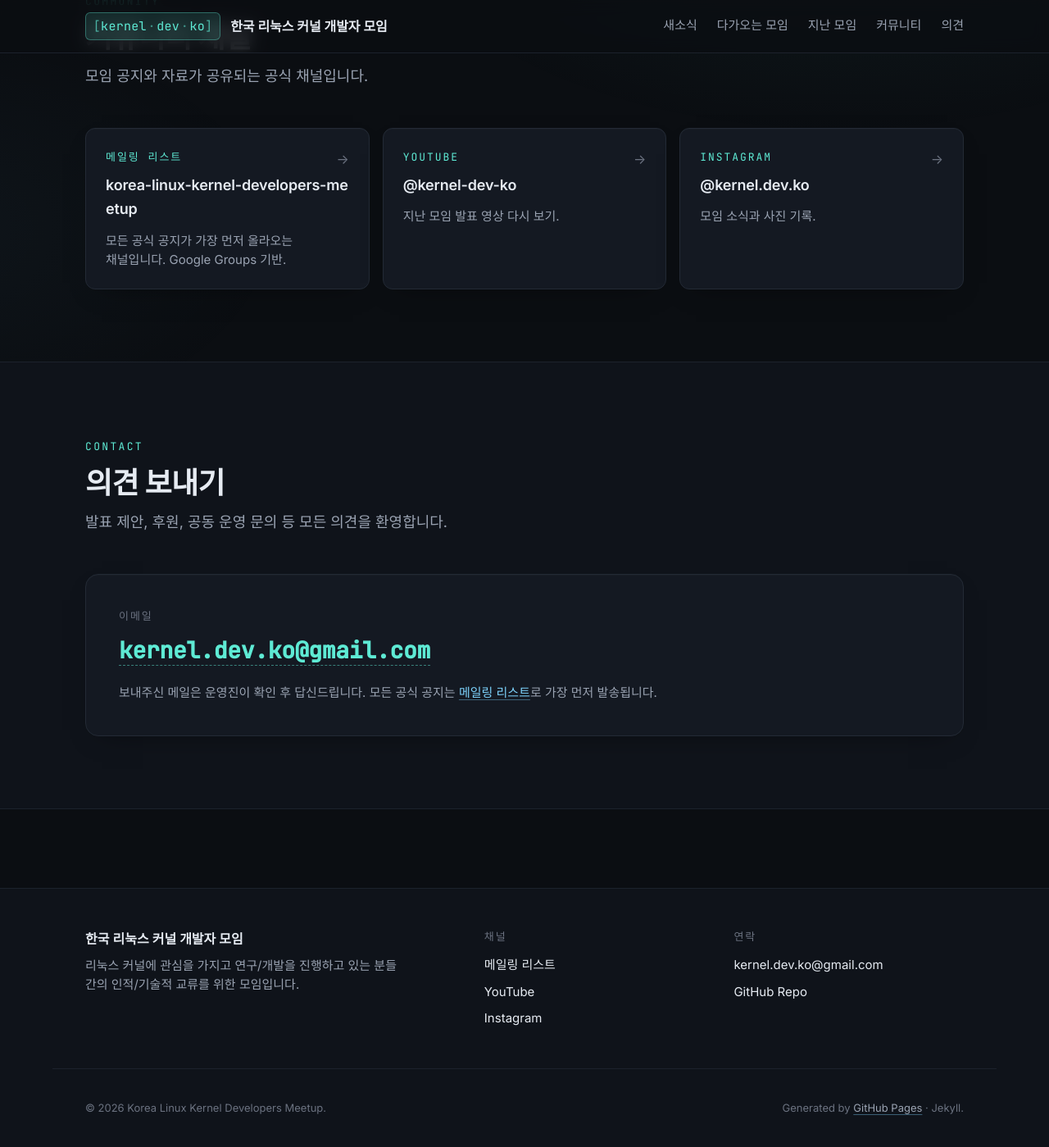
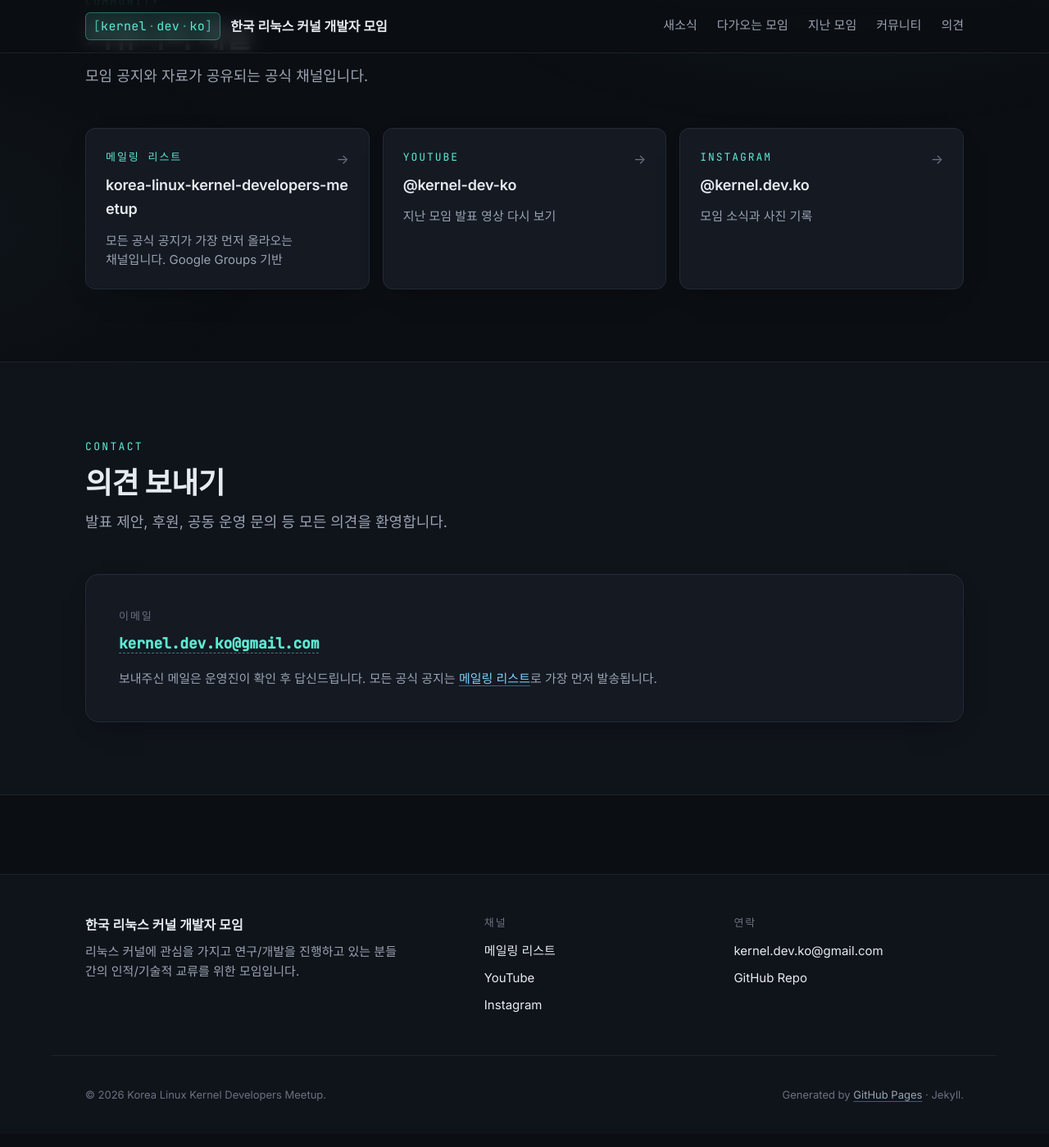
Before and after one commit to kernel-dev-ko/kernel-dev-ko.github.io, a Jekyll site: the page built from README.md, in a window 1280 px wide and 1400 px high, scrolled down 3806 px. Shown: the whole window at 82% size. Built offline with Jekyll 4.4.1, drawn with Linux system fonts in a browser that asks for light colours.

Commit message:
의견 보내기 이메일 폰트 크기 축소 및 커뮤니티 설명 문구 정리
연락처 이메일 폰트를 --fs-lg로 줄이고, 커뮤니티 채널 설명의
마침표를 제거.

Co-Authored-By: Claude Opus 4.8 <noreply@anthropic.com>

```diff
--- a/_data/links.yml
+++ b/_data/links.yml
@@ -4,17 +4,17 @@
 community:
   - name: 메일링 리스트
     handle: korea-linux-kernel-developers-meetup
-    description: 모든 공식 공지가 가장 먼저 올라오는 채널입니다. Google Groups 기반.
+    description: 모든 공식 공지가 가장 먼저 올라오는 채널입니다. Google Groups 기반
     url: https://groups.google.com/forum/?hl=ko#!forum/korea-linux-kernel-developers-meetup
     type: mailing-list
   - name: YouTube
     handle: "@kernel-dev-ko"
-    description: 지난 모임 발표 영상 다시 보기.
+    description: 지난 모임 발표 영상 다시 보기
     url: http://www.youtube.com/@kernel-dev-ko
     type: youtube
   - name: Instagram
     handle: "@kernel.dev.ko"
-    description: 모임 소식과 사진 기록.
+    description: 모임 소식과 사진 기록
     url: https://www.instagram.com/kernel.dev.ko/?hl=ko
     type: instagram
 
--- a/assets/css/style.css
+++ b/assets/css/style.css
@@ -703,7 +703,7 @@ body::before {
 }
 .contact-card__value {
   margin: 0 0 var(--space-4);
-  font-size: clamp(1.25rem, 3vw, 1.75rem);
+  font-size: var(--fs-lg);
   font-weight: 600;
   letter-spacing: -0.01em;
   font-family: var(--font-mono);
```
